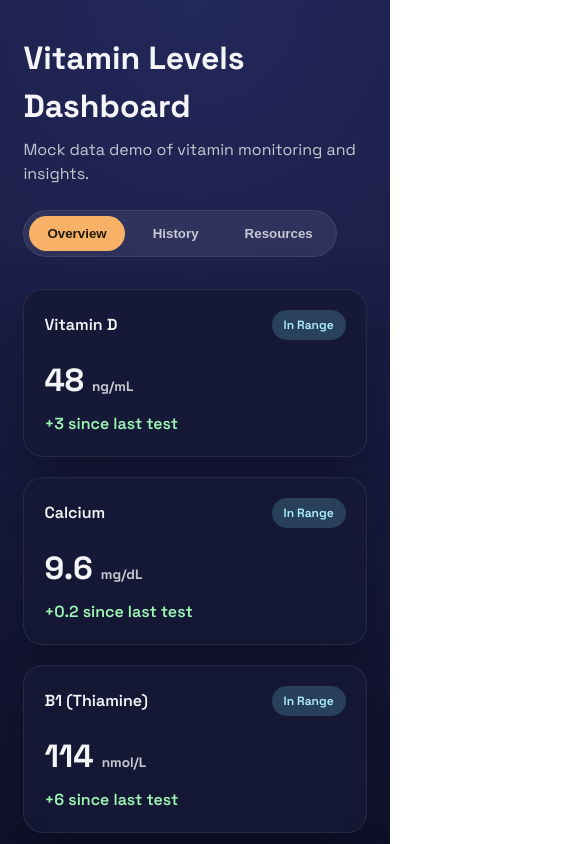
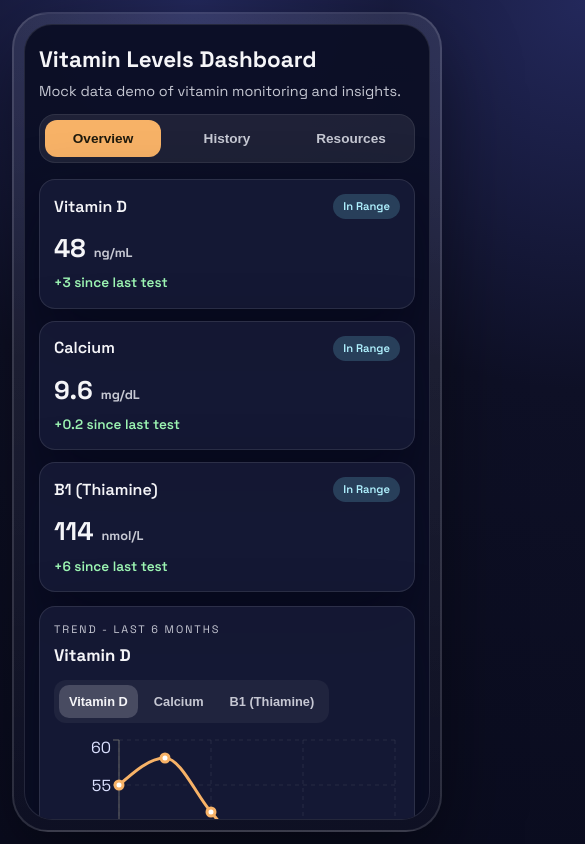
Before and after one commit to ashleykaring/systems-vitamin-dashboard, a React (Vite) app: page / in a window 390 px wide. Shown: the top 844 px of the page, 585 px wide, since content can reach past the window. Built offline with nearby package versions, Linux system fonts and the light colour scheme.

Commit message:
switch to mobile screen

```diff
--- a/src/App.tsx
+++ b/src/App.tsx
@@ -79,9 +79,7 @@ const buildCsv = (rows: Reading[]) => {
       row.notes ?? "",
     ].map(csvEscape),
   );
-  return [headers.map(csvEscape), ...lines]
-    .map((line) => line.join(","))
-    .join("\n");
+  return [headers.map(csvEscape), ...lines].map((line) => line.join(",")).join("\n");
 };
 
 const downloadCsv = (filename: string, rows: Reading[]) => {
@@ -118,8 +116,7 @@ const sortRows = (
 export default function App() {
   const [section, setSection] = useState<Section>("overview");
   const [overviewMetric, setOverviewMetric] = useState<VitaminKey>("vitaminD");
-  const [rangeKey, setRangeKey] =
-    useState<(typeof timeRanges)[number]["key"]>("6m");
+  const [rangeKey, setRangeKey] = useState<(typeof timeRanges)[number]["key"]>("6m");
   const [selectedMetrics, setSelectedMetrics] = useState<VitaminKey[]>([
     "vitaminD",
     "calcium",
@@ -177,13 +174,12 @@ export default function App() {
   };
 
   return (
+    <div className="phone-frame">
       <div className="app">
         <header className="app-header">
           <div>
             <h1>Vitamin Levels Dashboard</h1>
-          <p className="subhead">
-            Mock data demo of vitamin monitoring and insights.
-          </p>
+            <p className="subhead">Mock data demo of vitamin monitoring and insights.</p>
           </div>
           <nav className="nav-tabs">
             <button
@@ -219,9 +215,7 @@ export default function App() {
                   <div className="stat-card" key={key}>
                     <div className="stat-header">
                       <p>{meta.label}</p>
-                    <span
-                      className={`badge badge-${status.replace(" ", "").toLowerCase()}`}
-                    >
+                      <span className={`badge badge-${status.replace(" ", "").toLowerCase()}`}>
                         {status}
                       </span>
                     </div>
@@ -241,7 +235,7 @@ export default function App() {
             <div className="card chart-card">
               <div className="card-header">
                 <div>
-                <p className="eyebrow">Trend · last 6 months</p>
+                  <p className="eyebrow">Trend - last 6 months</p>
                   <h2>{overviewMetricMeta.label}</h2>
                 </div>
                 <div className="pill-tabs">
@@ -259,15 +253,8 @@ export default function App() {
               <div className="chart-shell">
                 <ResponsiveContainer width="100%" height="100%">
                   <LineChart data={overviewRows}>
-                  <CartesianGrid
-                    strokeDasharray="4 4"
-                    stroke="rgba(255,255,255,0.08)"
-                  />
-                  <XAxis
-                    dataKey="date"
-                    tickFormatter={formatMonth}
-                    tick={{ fill: "#dbe0ff" }}
-                  />
+                    <CartesianGrid strokeDasharray="4 4" stroke="rgba(255,255,255,0.08)" />
+                    <XAxis dataKey="date" tickFormatter={formatMonth} tick={{ fill: "#dbe0ff" }} />
                     <YAxis tick={{ fill: "#dbe0ff" }} domain={["auto", "auto"]} />
                     <Tooltip
                       formatter={(value) => `${value} ${overviewMetricMeta.unit}`}
@@ -281,11 +268,7 @@ export default function App() {
                       dot={{ r: 4 }}
                       activeDot={{ r: 6 }}
                     />
-                  <ReferenceLine
-                    y={overviewMetricMeta.goal}
-                    stroke="#f25f5c"
-                    strokeDasharray="6 6"
-                  />
+                    <ReferenceLine y={overviewMetricMeta.goal} stroke="#f25f5c" strokeDasharray="6 6" />
                   </LineChart>
                 </ResponsiveContainer>
               </div>
@@ -317,7 +300,7 @@ export default function App() {
                         <td>{toNumber(row.vitaminD)}</td>
                         <td>{toNumber(row.calcium)}</td>
                         <td>{toNumber(row.thiamine)}</td>
-                      <td>{row.notes ?? "—"}</td>
+                        <td>{row.notes ?? "--"}</td>
                       </tr>
                     ))}
                   </tbody>
@@ -332,7 +315,7 @@ export default function App() {
             <aside className="filters">
               <div className="filter-block">
                 <p className="filter-title">Date range</p>
-              <div className="filter-list">
+                <div className="filter-list filter-list-row">
                   {timeRanges.map((range) => (
                     <button
                       key={range.key}
@@ -378,32 +361,19 @@ export default function App() {
               <div className="card chart-card">
                 <div className="card-header">
                   <div>
-                  <p className="eyebrow">History · {selectedRange?.label}</p>
+                    <p className="eyebrow">History - {selectedRange?.label}</p>
                     <h2>Vitamin trends</h2>
                   </div>
-                <button
-                  className="ghost"
-                  onClick={() => downloadCsv("vitamin-history.csv", sortedRows)}
-                >
+                  <button className="ghost" onClick={() => downloadCsv("vitamin-history.csv", sortedRows)}>
                     Export CSV
                   </button>
                 </div>
                 <div className="chart-shell chart-shell-lg">
                   <ResponsiveContainer width="100%" height="100%">
                     <LineChart data={sortedRows.slice().reverse()}>
-                    <CartesianGrid
-                      strokeDasharray="4 4"
-                      stroke="rgba(255,255,255,0.08)"
-                    />
-                    <XAxis
-                      dataKey="date"
-                      tickFormatter={formatMonth}
-                      tick={{ fill: "#dbe0ff" }}
-                    />
-                    <YAxis
-                      tick={{ fill: "#dbe0ff" }}
-                      domain={["auto", "auto"]}
-                    />
+                      <CartesianGrid strokeDasharray="4 4" stroke="rgba(255,255,255,0.08)" />
+                      <XAxis dataKey="date" tickFormatter={formatMonth} tick={{ fill: "#dbe0ff" }} />
+                      <YAxis tick={{ fill: "#dbe0ff" }} domain={["auto", "auto"]} />
                       <Tooltip labelFormatter={formatLabel} />
                       <Legend />
                       {selectedMetrics.includes("vitaminD") && (
@@ -463,44 +433,19 @@ export default function App() {
                     <thead>
                       <tr>
                         <th onClick={() => handleSort("date")}>
-                        Date{" "}
-                        {sortKey === "date"
-                          ? sortDir === "asc"
-                            ? "↑"
-                            : "↓"
-                          : ""}
+                          Date {sortKey === "date" ? (sortDir === "asc" ? "^" : "v") : ""}
                         </th>
                         <th onClick={() => handleSort("vitaminD")}>
-                        Vitamin D{" "}
-                        {sortKey === "vitaminD"
-                          ? sortDir === "asc"
-                            ? "↑"
-                            : "↓"
-                          : ""}
+                          Vitamin D {sortKey === "vitaminD" ? (sortDir === "asc" ? "^" : "v") : ""}
                         </th>
                         <th onClick={() => handleSort("calcium")}>
-                        Calcium{" "}
-                        {sortKey === "calcium"
-                          ? sortDir === "asc"
-                            ? "↑"
-                            : "↓"
-                          : ""}
+                          Calcium {sortKey === "calcium" ? (sortDir === "asc" ? "^" : "v") : ""}
                         </th>
                         <th onClick={() => handleSort("thiamine")}>
-                        B1{" "}
-                        {sortKey === "thiamine"
-                          ? sortDir === "asc"
-                            ? "↑"
-                            : "↓"
-                          : ""}
+                          B1 {sortKey === "thiamine" ? (sortDir === "asc" ? "^" : "v") : ""}
                         </th>
                         <th onClick={() => handleSort("notes")}>
-                        Notes{" "}
-                        {sortKey === "notes"
-                          ? sortDir === "asc"
-                            ? "↑"
-                            : "↓"
-                          : ""}
+                          Notes {sortKey === "notes" ? (sortDir === "asc" ? "^" : "v") : ""}
                         </th>
                       </tr>
                     </thead>
@@ -511,7 +456,7 @@ export default function App() {
                           <td>{toNumber(row.vitaminD)}</td>
                           <td>{toNumber(row.calcium)}</td>
                           <td>{toNumber(row.thiamine)}</td>
-                        <td>{row.notes ?? "—"}</td>
+                          <td>{row.notes ?? "--"}</td>
                         </tr>
                       ))}
                     </tbody>
@@ -552,5 +497,6 @@ export default function App() {
           </section>
         )}
       </div>
+    </div>
   );
 }
--- a/src/style.css
+++ b/src/style.css
@@ -1,8 +1,8 @@
-@import url('https://fonts.googleapis.com/css2?family=Fraunces:wght@300;500;700&family=Space+Grotesk:wght@400;500;600;700&display=swap');
+@import url("https://fonts.googleapis.com/css2?family=Fraunces:wght@300;500;700&family=Space+Grotesk:wght@400;500;600;700&display=swap");
 
 :root {
   color-scheme: light;
-  font-family: 'Space Grotesk', system-ui, sans-serif;
+  font-family: "Space Grotesk", system-ui, sans-serif;
   line-height: 1.5;
   font-weight: 400;
   --ink: #f5f5f8;
@@ -10,11 +10,10 @@
   --accent: #f7b267;
   --accent-2: #7bdff2;
   --accent-3: #f25f5c;
-  --bg: #0e1026;
-  --panel: rgba(22, 25, 54, 0.9);
-  --panel-soft: rgba(24, 29, 68, 0.75);
-  --stroke: rgba(255, 255, 255, 0.08);
-  --shadow: 0 24px 60px rgba(4, 6, 20, 0.45);
+  --panel: rgba(22, 25, 54, 0.92);
+  --panel-soft: rgba(24, 29, 68, 0.8);
+  --stroke: rgba(255, 255, 255, 0.1);
+  --shadow: 0 24px 60px rgba(4, 6, 20, 0.5);
 }
 
 * {
@@ -26,51 +25,69 @@ body {
   min-height: 100vh;
   color: var(--ink);
   background: radial-gradient(circle at top, #23285b 0%, #0e1026 45%, #0a0c1f 100%);
+  display: grid;
+  place-items: center;
+  padding: 12px;
 }
 
 #app {
-  min-height: 100vh;
+  width: 100%;
+}
+
+.phone-frame {
+  width: min(430px, 100%);
+  height: min(900px, calc(100dvh - 24px));
+  border-radius: 36px;
+  border: 2px solid rgba(255, 255, 255, 0.12);
+  background: linear-gradient(180deg, rgba(255, 255, 255, 0.09), rgba(255, 255, 255, 0.02));
+  box-shadow: 0 30px 80px rgba(0, 0, 0, 0.45);
+  padding: 10px;
 }
 
 .app {
-  padding: 40px 6vw 64px;
+  width: 100%;
+  height: 100%;
+  overflow-y: auto;
+  border-radius: 28px;
+  background: rgba(12, 15, 38, 0.98);
+  border: 1px solid var(--stroke);
+  padding: 18px 14px 24px;
   display: flex;
   flex-direction: column;
-  gap: 32px;
+  gap: 16px;
 }
 
 .app-header {
   display: flex;
-  flex-wrap: wrap;
-  align-items: center;
-  justify-content: space-between;
-  gap: 24px;
+  flex-direction: column;
+  gap: 12px;
 }
 
 .app-header h1 {
-  font-size: clamp(2rem, 3vw, 3rem);
-  margin: 6px 0 8px;
+  font-size: 1.4rem;
+  margin: 0;
 }
 
 .subhead {
-  margin: 0;
+  margin: 4px 0 0;
   color: var(--muted);
-  max-width: 520px;
+  font-size: 0.9rem;
 }
 
 .eyebrow {
   text-transform: uppercase;
-  letter-spacing: 0.2em;
-  font-size: 0.75rem;
+  letter-spacing: 0.18em;
+  font-size: 0.68rem;
   color: var(--muted);
   margin: 0;
 }
 
 .nav-tabs {
-  display: flex;
-  gap: 10px;
+  display: grid;
+  grid-template-columns: repeat(3, minmax(0, 1fr));
+  gap: 8px;
   padding: 6px;
-  border-radius: 999px;
+  border-radius: 16px;
   background: rgba(255, 255, 255, 0.08);
   box-shadow: inset 0 0 0 1px rgba(255, 255, 255, 0.08);
 }
@@ -79,11 +96,12 @@ body {
   border: none;
   background: transparent;
   color: var(--muted);
-  padding: 10px 18px;
-  border-radius: 999px;
+  padding: 11px 8px;
+  border-radius: 12px;
   font-weight: 600;
   cursor: pointer;
   transition: 0.2s ease;
+  font-size: 0.85rem;
 }
 
 .nav-tabs button.active {
@@ -94,19 +112,19 @@ body {
 .section {
   display: flex;
   flex-direction: column;
-  gap: 24px;
+  gap: 14px;
 }
 
 .card-grid {
   display: grid;
-  grid-template-columns: repeat(auto-fit, minmax(220px, 1fr));
-  gap: 20px;
+  grid-template-columns: 1fr;
+  gap: 12px;
 }
 
 .stat-card {
   background: var(--panel);
-  border-radius: 20px;
-  padding: 20px;
+  border-radius: 16px;
+  padding: 14px;
   box-shadow: var(--shadow);
   border: 1px solid var(--stroke);
 }
@@ -115,7 +133,7 @@ body {
   display: flex;
   align-items: center;
   justify-content: space-between;
-  gap: 12px;
+  gap: 10px;
 }
 
 .stat-header p {
@@ -124,9 +142,9 @@ body {
 }
 
 .badge {
-  padding: 6px 12px;
+  padding: 4px 10px;
   border-radius: 999px;
-  font-size: 0.75rem;
+  font-size: 0.7rem;
   font-weight: 600;
 }
 
@@ -149,18 +167,19 @@ body {
   display: flex;
   align-items: baseline;
   gap: 8px;
-  margin: 16px 0 8px;
-  font-size: 2rem;
+  margin: 10px 0 6px;
+  font-size: 1.6rem;
   font-weight: 700;
 }
 
 .stat-value small {
-  font-size: 0.85rem;
+  font-size: 0.8rem;
   color: var(--muted);
 }
 
 .delta {
   margin: 0;
+  font-size: 0.85rem;
   font-weight: 600;
 }
 
@@ -174,41 +193,42 @@ body {
 
 .card {
   background: var(--panel);
-  border-radius: 24px;
-  padding: 24px;
+  border-radius: 16px;
+  padding: 14px;
   border: 1px solid var(--stroke);
   box-shadow: var(--shadow);
 }
 
 .card-header {
   display: flex;
-  justify-content: space-between;
-  align-items: center;
-  gap: 16px;
-  flex-wrap: wrap;
+  flex-direction: column;
+  align-items: flex-start;
+  gap: 12px;
 }
 
 .card-header h2 {
-  margin: 8px 0 0;
+  margin: 6px 0 0;
+  font-size: 1.05rem;
 }
 
 .pill-tabs {
   display: flex;
   flex-wrap: wrap;
-  gap: 8px;
+  gap: 6px;
   background: rgba(255, 255, 255, 0.05);
-  padding: 6px;
-  border-radius: 999px;
+  padding: 5px;
+  border-radius: 12px;
 }
 
 .pill-tabs button {
   border: none;
   background: transparent;
   color: var(--muted);
-  padding: 8px 16px;
-  border-radius: 999px;
+  padding: 9px 10px;
+  border-radius: 10px;
   cursor: pointer;
   font-weight: 600;
+  font-size: 0.8rem;
 }
 
 .pill-tabs button.active {
@@ -217,34 +237,36 @@ body {
 }
 
 .chart-card {
-  min-height: 360px;
+  min-height: 290px;
 }
 
 .chart-shell {
   width: 100%;
-  height: 260px;
-  margin-top: 16px;
+  height: 220px;
+  margin-top: 12px;
 }
 
 .chart-shell-lg {
-  height: 340px;
+  height: 240px;
+}
+
+.table-wrap {
+  overflow-x: auto;
+  width: 100%;
 }
 
 .table-card table {
   width: 100%;
+  min-width: 560px;
   border-collapse: collapse;
-}
-
-.table-wrap {
-  overflow-x: auto;
 }
 
 th,
 td {
-  padding: 12px 14px;
+  padding: 10px;
   text-align: left;
   border-bottom: 1px solid rgba(255, 255, 255, 0.08);
-  font-size: 0.9rem;
+  font-size: 0.82rem;
 }
 
 th {
@@ -256,41 +278,48 @@ th {
 .muted {
   color: var(--muted);
   margin: 0;
+  font-size: 0.8rem;
 }
 
 .history-section {
-  display: grid;
-  grid-template-columns: minmax(220px, 280px) minmax(0, 1fr);
-  gap: 24px;
+  display: flex;
+  flex-direction: column;
+  gap: 14px;
 }
 
 .filters {
   background: var(--panel-soft);
-  padding: 20px;
-  border-radius: 20px;
+  padding: 14px;
+  border-radius: 16px;
   border: 1px solid var(--stroke);
   display: flex;
   flex-direction: column;
-  gap: 22px;
+  gap: 14px;
 }
 
 .filter-title {
   margin: 0 0 8px;
   font-weight: 600;
+  font-size: 0.9rem;
 }
 
 .filter-list {
   display: flex;
   flex-direction: column;
-  gap: 10px;
+  gap: 8px;
+}
+
+.filter-list-row {
+  flex-direction: row;
+  flex-wrap: wrap;
 }
 
 .filter-list button {
-  border: 1px solid rgba(255, 255, 255, 0.1);
+  border: 1px solid rgba(255, 255, 255, 0.14);
   background: transparent;
   color: var(--muted);
-  padding: 10px 14px;
-  border-radius: 12px;
+  padding: 10px 12px;
+  border-radius: 10px;
   cursor: pointer;
   text-align: left;
   font-weight: 600;
@@ -308,6 +337,7 @@ th {
   gap: 10px;
   color: var(--muted);
   font-weight: 500;
+  font-size: 0.9rem;
 }
 
 .checkbox input {
@@ -320,6 +350,7 @@ th {
   gap: 12px;
   color: var(--muted);
   font-weight: 500;
+  font-size: 0.9rem;
 }
 
 .switch input {
@@ -331,78 +362,58 @@ th {
 .history-content {
   display: flex;
   flex-direction: column;
-  gap: 24px;
+  gap: 14px;
 }
 
 .ghost {
-  border: 1px solid rgba(255, 255, 255, 0.2);
+  border: 1px solid rgba(255, 255, 255, 0.25);
   background: transparent;
   color: var(--ink);
-  padding: 10px 18px;
+  padding: 10px 14px;
   border-radius: 999px;
   cursor: pointer;
   font-weight: 600;
 }
 
-.resources-section {
-  display: flex;
-  flex-direction: column;
-}
-
 .resources-grid {
   display: grid;
-  grid-template-columns: repeat(auto-fit, minmax(260px, 1fr));
-  gap: 20px;
+  grid-template-columns: 1fr;
+  gap: 12px;
 }
 
 .resource-card {
   background: linear-gradient(135deg, rgba(123, 223, 242, 0.12), rgba(247, 178, 103, 0.12));
-  border-radius: 24px;
-  padding: 24px;
+  border-radius: 16px;
+  padding: 14px;
   border: 1px solid var(--stroke);
   box-shadow: var(--shadow);
 }
 
 .resource-card h2 {
   margin-top: 0;
+  margin-bottom: 8px;
+  font-size: 1.05rem;
 }
 
 .resource-desc {
   color: var(--muted);
+  margin-top: 0;
+  font-size: 0.9rem;
 }
 
 .resource-tips ul {
-  margin: 10px 0 0;
+  margin: 8px 0 0;
   padding-left: 18px;
   color: var(--muted);
+  font-size: 0.9rem;
 }
 
 .resource-footer {
-  margin-top: 18px;
+  margin-top: 14px;
   display: flex;
   align-items: center;
   justify-content: space-between;
   gap: 10px;
   font-weight: 600;
+  font-size: 0.9rem;
 }
-
-@media (max-width: 960px) {
-  .history-section {
-    grid-template-columns: 1fr;
-  }
-}
-
-@media (max-width: 720px) {
-  .app {
-    padding: 28px 6vw 48px;
-  }
-
-  .nav-tabs {
-    flex-wrap: wrap;
-  }
-
-  .card-header {
-    flex-direction: column;
-    align-items: flex-start;
-  }
-}
```
Lines whose indentation alone changed are shown as unchanged.
